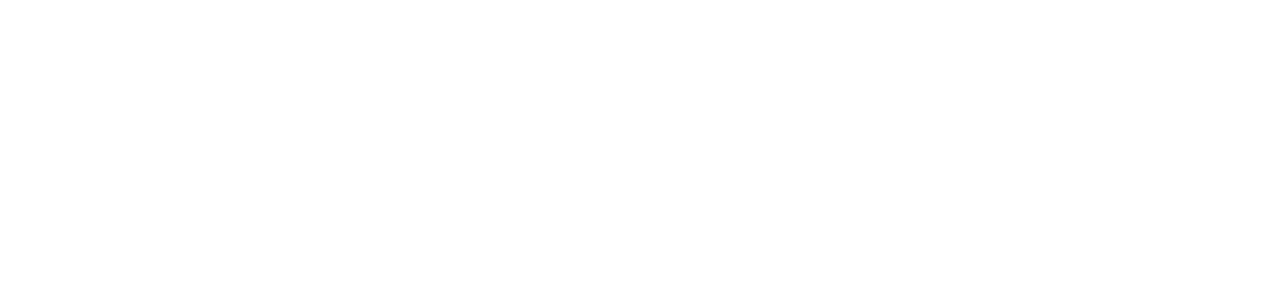
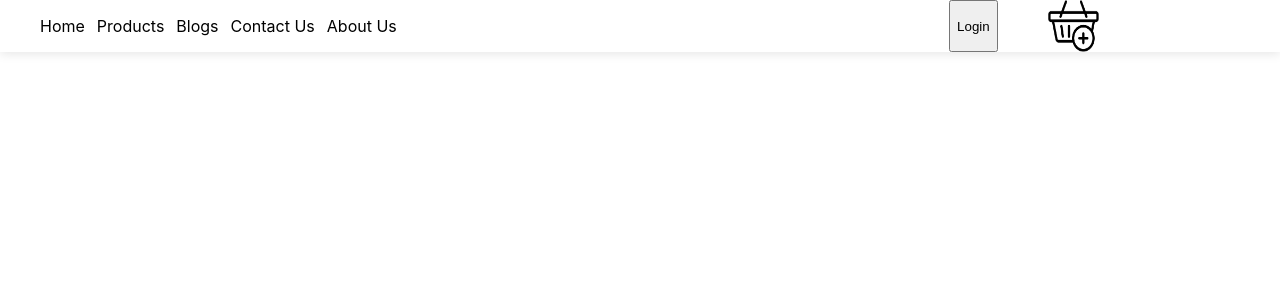
Before and after one commit to Moizajmal2456/EXD-Project, a React (Create React App) app: page / in a window 1280 px wide. Shown: the top 300 px of the page. Built offline with nearby package versions, Linux system fonts and the light colour scheme.

Commit message:
Add Hero section

```diff
--- a/package.json
+++ b/package.json
@@ -8,7 +8,9 @@
     "@testing-library/user-event": "^13.5.0",
     "react": "^18.2.0",
     "react-dom": "^18.2.0",
+    "react-router-dom": "^6.11.2",
     "react-scripts": "5.0.1",
+    "sass": "^1.62.1",
     "web-vitals": "^2.1.4"
   },
   "scripts": {
--- a/src/App.js
+++ b/src/App.js
@@ -1,10 +1,15 @@
-import logo from './logo.svg';
 import './App.css';
+import { BrowserRouter, Routes, Route } from 'react-router-dom';
+import { HomePage } from './Pages/Home';
 
 function App() {
   return (
   <div>
-
+    <BrowserRouter>
+    <Routes>
+      <Route path="/" element={<HomePage/>}/>
+    </Routes>
+    </BrowserRouter>
   </div>
   );
 }
--- /dev/null
+++ b/src/Components/Navbar/Navbar.jsx
@@ -0,0 +1,22 @@
+import AddCart from "../../Images/Addtocart.png";
+import styles from "./styles.module.scss";
+
+export const Navbar = () => {
+return(
+    <div className={styles.Navbar_Wrapper}>
+     <div className={styles.Left_Section}>
+        <ul>
+            <li>Home</li>
+            <li>Products</li>
+            <li>Blogs</li>
+            <li>Contact Us</li>
+            <li>About Us</li>
+        </ul>
+     </div>
+     <div className={styles.Right_Section}>
+        <button>Login</button>
+        <img src={AddCart} alt="Add to cart"/>
+     </div>
+    </div>
+);
+};
--- /dev/null
+++ b/src/Components/Navbar/styles.module.scss
@@ -0,0 +1,24 @@
+.Navbar_Wrapper{
+    width: 100%;
+    display: flex;
+    box-shadow: 0px 2px 10px rgba(0, 0, 0, 0.1);
+    .Left_Section{
+        width: 60%;
+        gap: 40%;
+        display: flex;
+        list-style-type: none;
+        li{
+            margin-right: 12px;
+            display: inline-block;
+        }
+    }
+    .Right_Section{
+        width: 40%;
+        display: flex;
+        justify-content: center;
+        gap: 50px;
+        img{
+            width: 10%;
+        }
+        }
+}
--- a/src/Pages/Home.jsx
+++ b/src/Pages/Home.jsx
@@ -0,0 +1,9 @@
+import { Navbar } from "../Components/Navbar/Navbar";
+
+export const HomePage = () => {
+return(
+    <>
+    <Navbar/>
+    </>
+);
+};
```
Also changed, not shown: src/Components/HeroSection/HeroSection.jsx (added), src/Components/HeroSection/styles.module.scss (added), src/Images/Addtocart.png (added), 1 other file (tests, documents, lock files or other folders).
